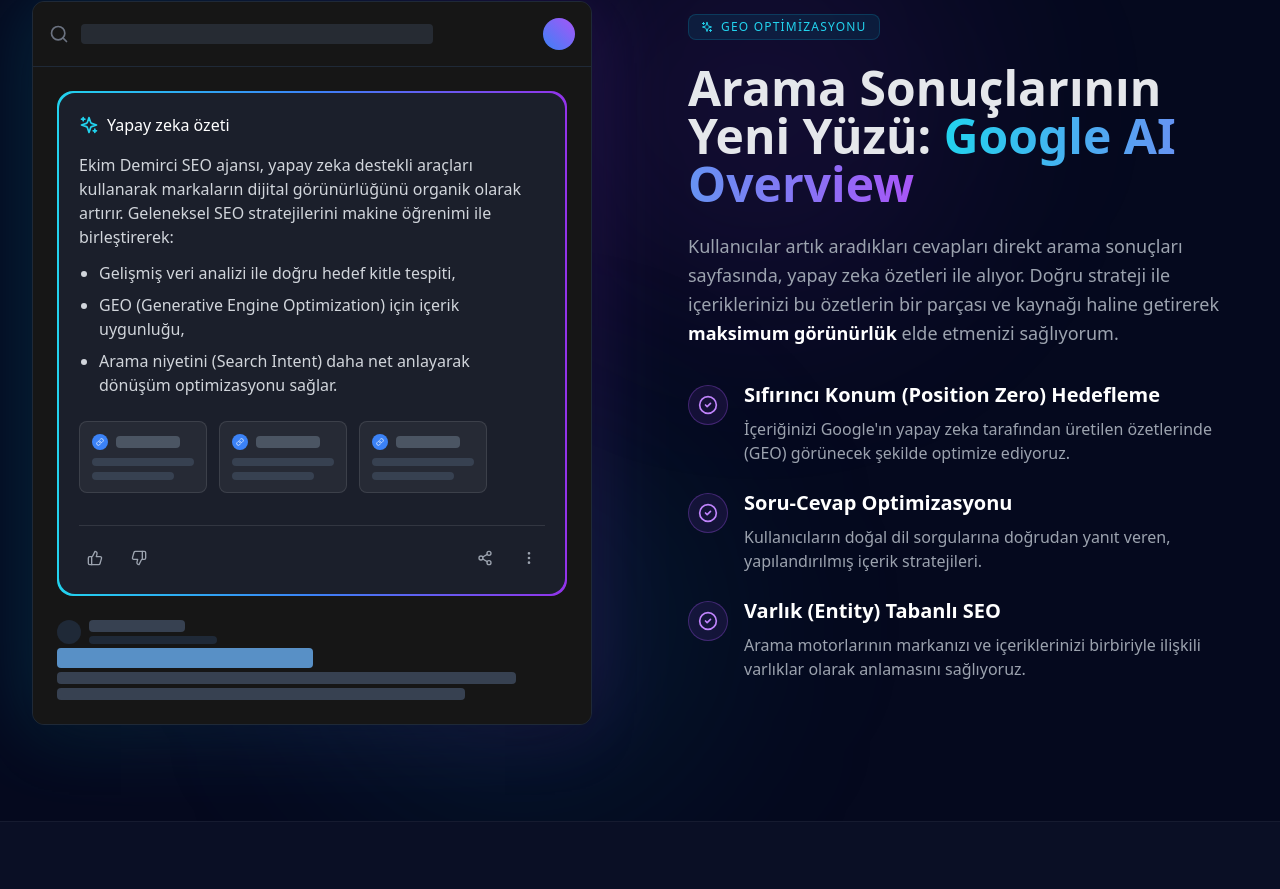
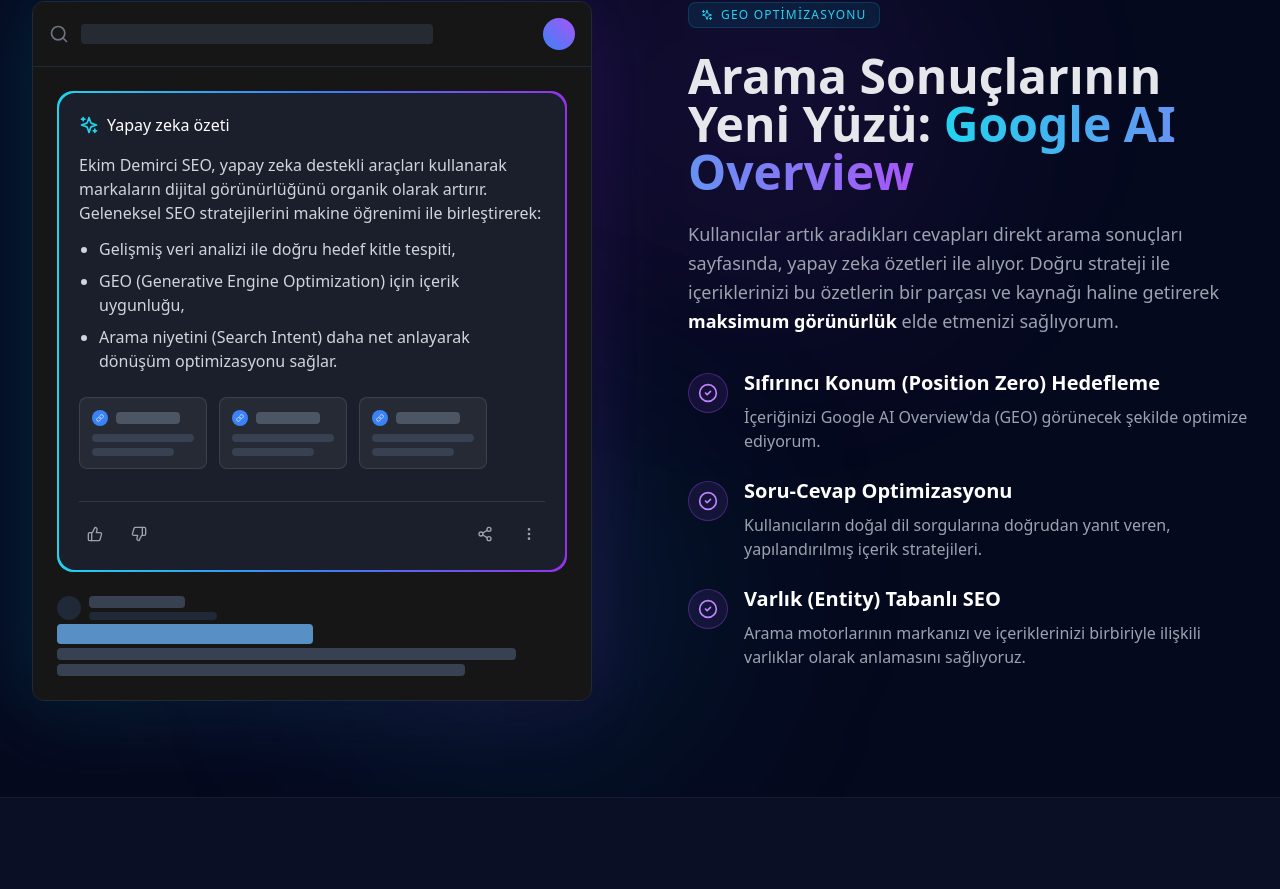
Before and after one commit to exburn35/ekimdemirci, a Next.js app: page /seo-hizmetleri/yapay-zeka-seo in a window 1280 px wide. Shown: the part 889-1778 px from the top of the page. Built offline with nearby package versions, Linux system fonts and the light colour scheme.

Commit message:
Update SEO texts in Google AI Overview Section

```diff
--- a/components/GoogleAIOverviewSection.tsx
+++ b/components/GoogleAIOverviewSection.tsx
@@ -7,7 +7,7 @@
   const features = [
     {
       title: "Sıfırıncı Konum (Position Zero) Hedefleme",
-      description: "İçeriğinizi Google'ın yapay zeka tarafından üretilen özetlerinde (GEO) görünecek şekilde optimize ediyoruz."
+      description: "İçeriğinizi Google AI Overview'da (GEO) görünecek şekilde optimize ediyorum."
     },
     {
       title: "Soru-Cevap Optimizasyonu",
@@ -62,7 +62,7 @@
                     {/* Content Text Simulation */}
                     <div className="space-y-3 mb-6">
                       <p className="text-gray-300 text-sm sm:text-base leading-relaxed">
-                        Ekim Demirci SEO ajansı, yapay zeka destekli araçları kullanarak markaların dijital görünürlüğünü organik olarak artırır. Geleneksel SEO stratejilerini makine öğrenimi ile birleştirerek:
+                        Ekim Demirci SEO, yapay zeka destekli araçları kullanarak markaların dijital görünürlüğünü organik olarak artırır. Geleneksel SEO stratejilerini makine öğrenimi ile birleştirerek:
                       </p>
                       <ul className="list-disc pl-5 text-gray-300 text-sm sm:text-base space-y-2">
                         <li>Gelişmiş veri analizi ile doğru hedef kitle tespiti,</li>
```
